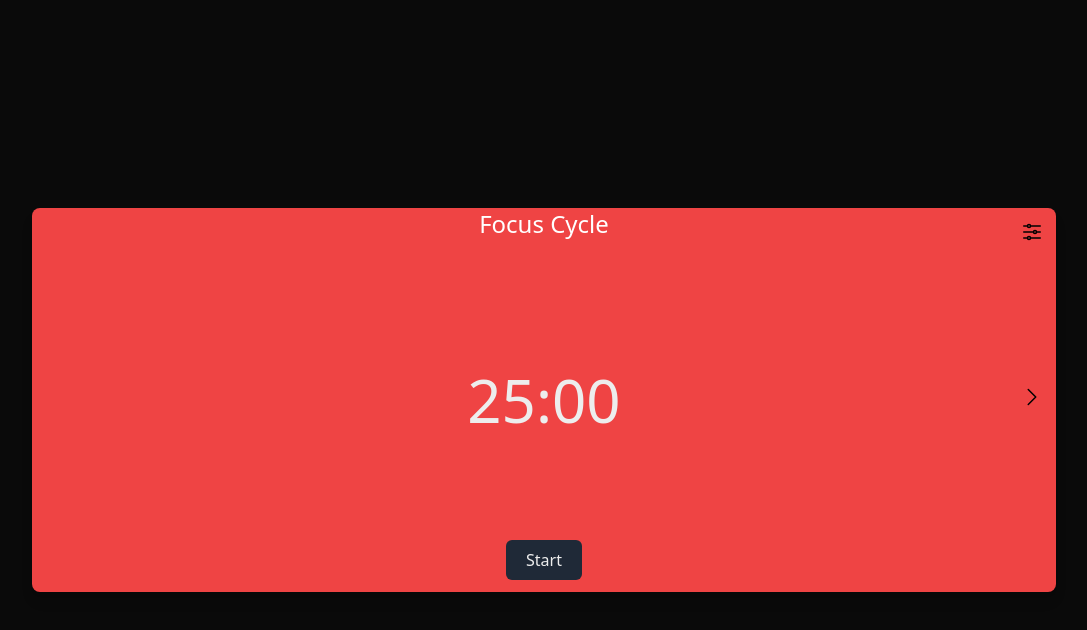
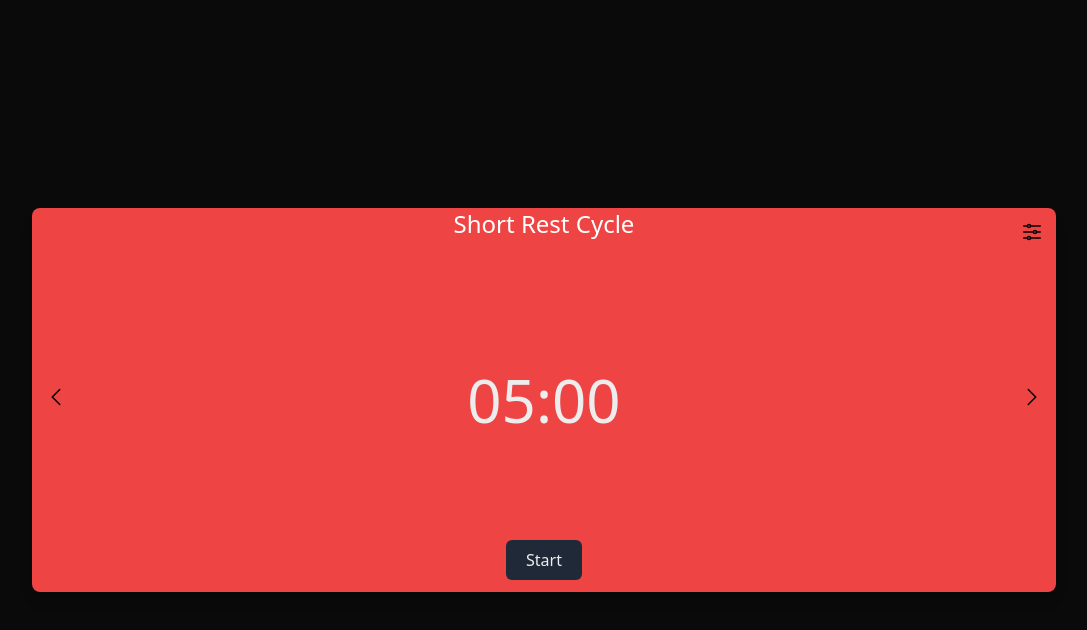
Before and after one commit to lucastashan/improved-focus, a Next.js app: page / in a window 1280 px wide. Both pictures are taken after a click on the button 1127 px from the left and 396 px from the top of the page. Shown: the top 630 px of the page, without its empty margins (96-1183 px from the left). Built offline with nearby package versions, Linux system fonts and the light colour scheme.

Commit message:
add short and long rest cycle

```diff
--- a/app/page.tsx
+++ b/app/page.tsx
@@ -3,7 +3,7 @@
 import Image from 'next/image'
 import { Button } from '@/components'
 import Countdown from 'react-countdown'
-import { useRef } from 'react'
+import { useRef, useState } from 'react'
 
 // Random component
 const Completionist = () => <span>You are good to go!</span>
@@ -34,6 +34,10 @@ const renderer = ({
 
 export default function Home() {
   const countdownRef = useRef<Countdown | null>(null)
+  const [title, setTitle] = useState('Focus Cycle')
+  const [countdownTimer, setCountdownTimer] = useState(Date.now() + 1500000)
+  const [rightArrow, setRightArrow] = useState(true)
+  const [leftArrow, setLeftArrow] = useState(false)
 
   const handleStartClick = () => {
     if (countdownRef.current) {
@@ -41,11 +45,34 @@ export default function Home() {
     }
   }
 
+  const handleClickToFocusCycle = () => {
+    setTitle('Focus Cycle')
+    setCountdownTimer(Date.now() + 1500000)
+    setRightArrow(true)
+    setLeftArrow(false)
+    if (countdownRef.current) {
+      countdownRef.current.stop()
+    }
+  }
+
+  const handleClickToShortRest = () => {
+    setTitle('Short Rest Cycle')
+    setCountdownTimer(Date.now() + 300000)
+    setRightArrow(true)
+    setLeftArrow(true)
+  }
+
+  const handleClickToLongRestCycle = () => {
+    setTitle('Long Rest Cycle')
+    setCountdownTimer(Date.now() + 900000) // 15 minutes
+    setRightArrow(false)
+  }
+
   return (
     <div className="flex min-h-screen items-center justify-center">
       <div className="grid h-96 w-4/5 grid-cols-3 grid-rows-3 gap-4 rounded-lg bg-red-500 shadow-lg">
         <h1 className="col-start-2 row-start-1 mb-4 text-center text-2xl text-white">
-          Focus Cycle
+          {title}
         </h1>
         <div className="col-start-3 row-start-1 mr-3 mt-3 justify-self-end">
           <Button
@@ -55,14 +82,33 @@ export default function Home() {
             onClick={() => alert('adjustments menu')}
           />
         </div>
+        {leftArrow && (
+          <div className="col-start-1 row-start-2 ml-3 self-center justify-self-start">
+            <Button
+              svg={
+                <Image
+                  alt="arrow-left"
+                  src="/chevron-left.svg"
+                  width={24}
+                  height={24}
+                />
+              }
+              onClick={() => {
+                if (title === 'Short Rest Cycle') handleClickToFocusCycle()
+                else handleClickToShortRest()
+              }}
+            />
+          </div>
+        )}
         <div className="col-start-2 row-start-2 self-center justify-self-center text-6xl">
           <Countdown
             ref={countdownRef}
-            date={Date.now() + 1500000}
+            date={countdownTimer}
             renderer={renderer}
             autoStart={false}
           />
         </div>
+        {rightArrow && (
           <div className="col-start-3 row-start-2 mr-3 self-center justify-self-end">
             <Button
               svg={
@@ -73,9 +119,13 @@ export default function Home() {
                   height={24}
                 />
               }
-            onClick={() => alert('next cycle')}
+              onClick={() => {
+                if (title === 'Focus Cycle') handleClickToShortRest()
+                else handleClickToLongRestCycle()
+              }}
             />
           </div>
+        )}
         <div className="col-start-2 row-start-3 mb-3 self-end justify-self-center">
           <Button
             label="Start"
```
Also changed, not shown: public/chevron-left.svg (added). Lines whose indentation alone changed are shown as unchanged.
